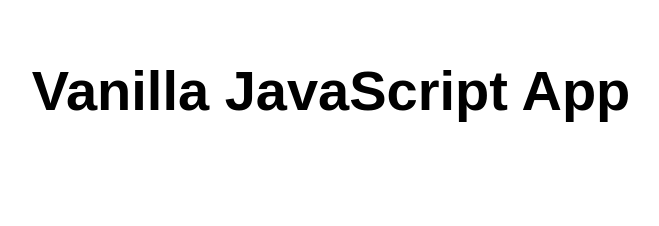
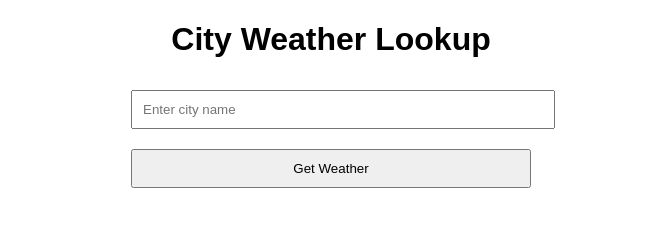
Before and after one commit to r1-202/SimpleWeatherStaticWebPage, a website: page src/index.html in a window 1280 px wide. Shown: the whole page, without its empty margins (309-968 px from the left). Drawn offline with Linux system fonts and the light colour scheme.

Commit message:
Implemented index.html

```diff
--- a/src/index.html
+++ b/src/index.html
@@ -4,14 +4,70 @@
 <head>
   <meta charset="UTF-8">
   <meta name="viewport" content="width=device-width, initial-scale=1.0">
-  <link rel="stylesheet" href="styles.css">
-  <title>Vanilla JavaScript App</title>
+  <title>City Weather Lookup</title>
+  <style>
+    body {
+      font-family: Arial, sans-serif;
+      margin: 20px;
+    }
+
+    .container {
+      max-width: 400px;
+      margin: auto;
+      text-align: center;
+    }
+
+    input,
+    button {
+      margin: 10px 0;
+      padding: 10px;
+      width: 100%;
+    }
+
+    #output {
+      margin-top: 20px;
+      text-align: left;
+      white-space: pre-wrap;
+    }
+  </style>
 </head>
 
 <body>
-  <main>
-    <h1>Vanilla JavaScript App</h1>
-  </main>
+  <div class="container">
+    <h1>City Weather Lookup</h1>
+    <input type="text" id="cityInput" placeholder="Enter city name">
+    <button onclick="fetchCityData()">Get Weather</button>
+    <div id="output"></div>
+  </div>
+
+  <script>
+    async function fetchCityData() {
+      const cityName = document.getElementById('cityInput').value;
+      if (!cityName) {
+        alert('Please enter a city name.');
+        return;
+      }
+      try {
+        const response = await fetch(`https://simpleweatherwebservice-kassemhmady.azurewebsites.net/getweather/${encodeURIComponent(cityName)}`);
+        if (!response.ok) {
+          throw new Error('Failed to fetch data');
+        }
+        const data = await response.json();
+
+        // Display the relevant weather information
+        const output = `
+          City: ${data.city_name}
+          Country: ${data.country_ID}
+          Weather: ${data.weather_description}
+          Temperature: ${data.temperature} °C
+        `;
+        document.getElementById('output').innerText = output;
+
+      } catch (error) {
+        document.getElementById('output').innerText = `Error: ${error.message}`;
+      }
+    }
+  </script>
 </body>
 
 </html>
```
